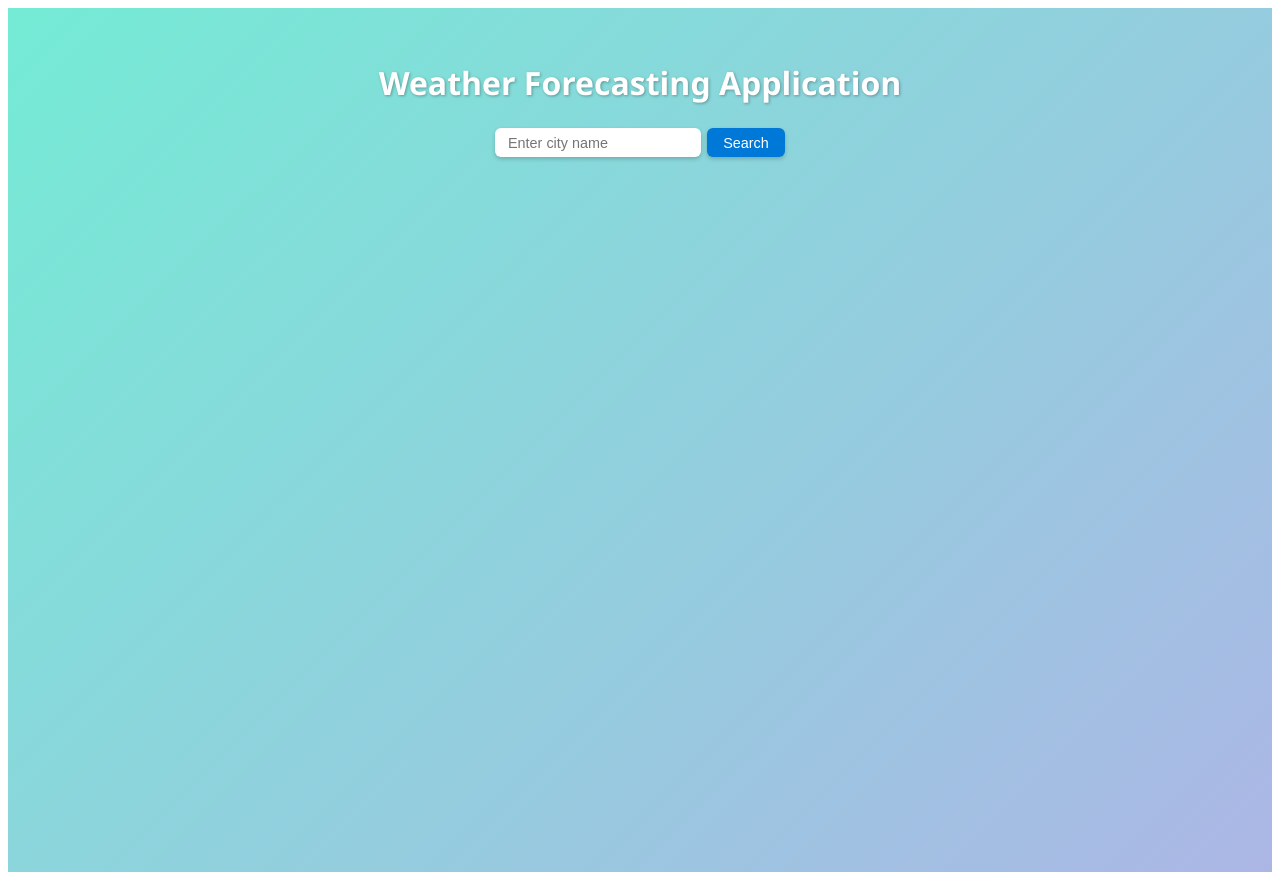
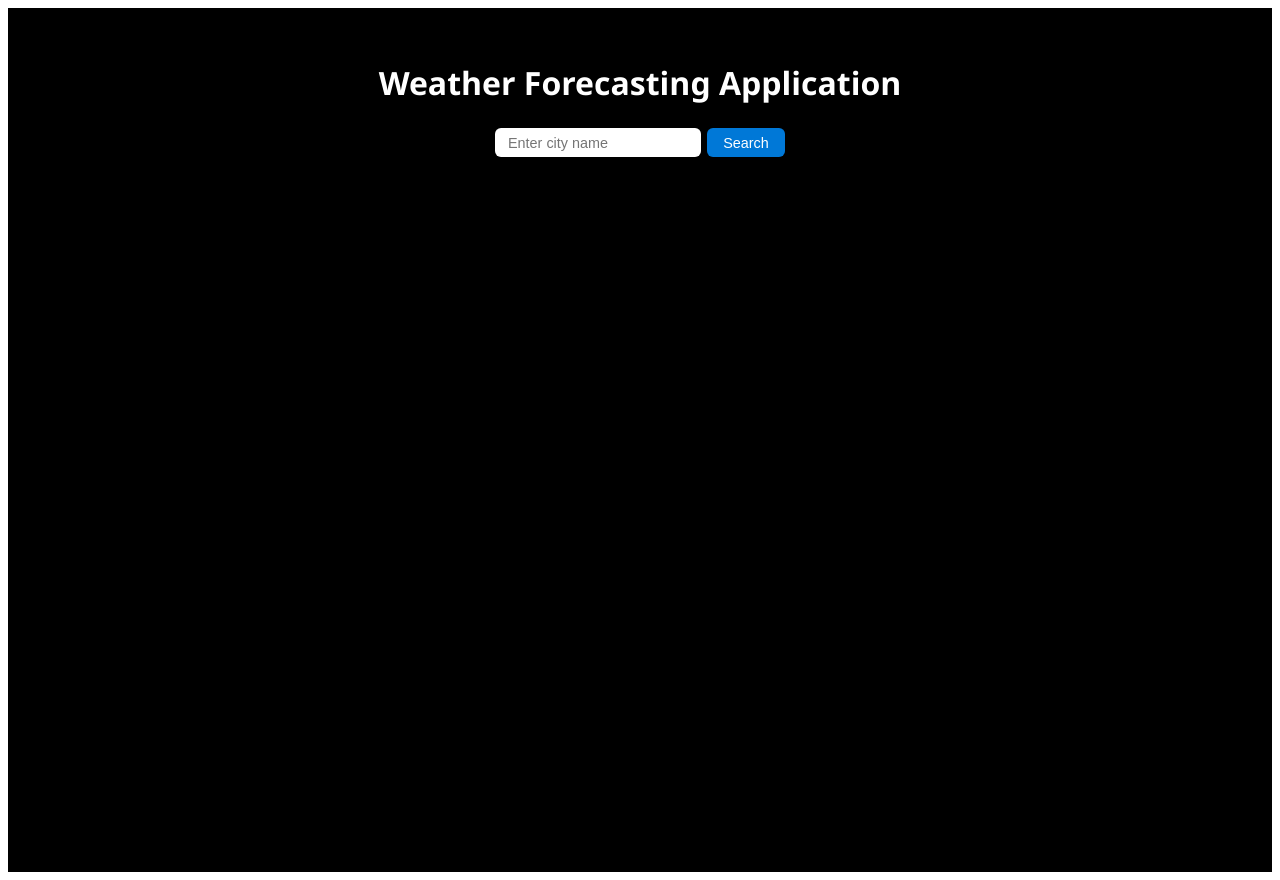
Before and after one commit to harsh9506786/Weather-Forecasting-app, a React (Vite) app in the folder weather-app/: page / in a window 1280 px wide. Built offline with nearby package versions, Linux system fonts and the light colour scheme.

Commit message:
testing auto deploy

```diff
--- a/weather-app/src/App.css
+++ b/weather-app/src/App.css
@@ -1,6 +1,7 @@
 .container {
   font-family: 'Segoe UI', Tahoma, Geneva, Verdana, sans-serif;
-  background: linear-gradient(135deg, #74ebd5, #ACB6E5);
+  /* background: linear-gradient(135deg, #74ebd5, #ACB6E5); */
+  background-color: black;
   min-height: 100vh;
   padding: 2rem;
   display: flex;
```
